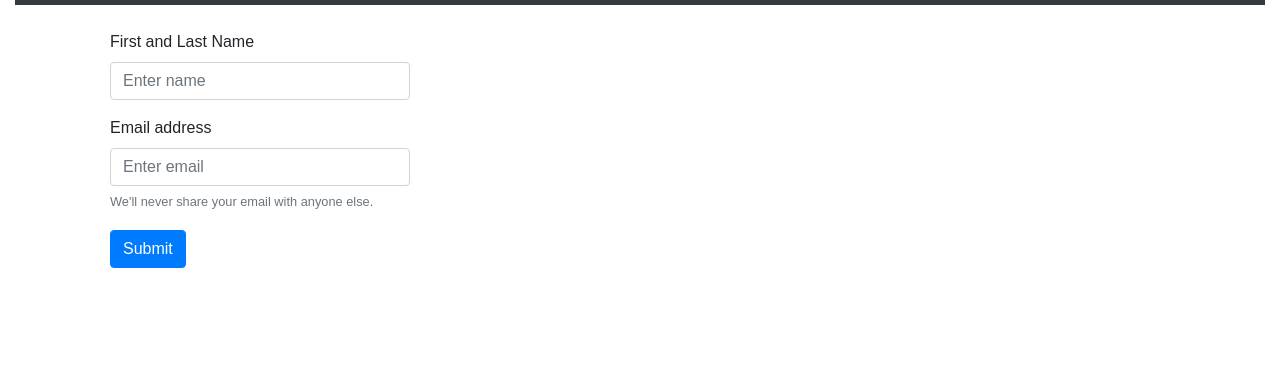
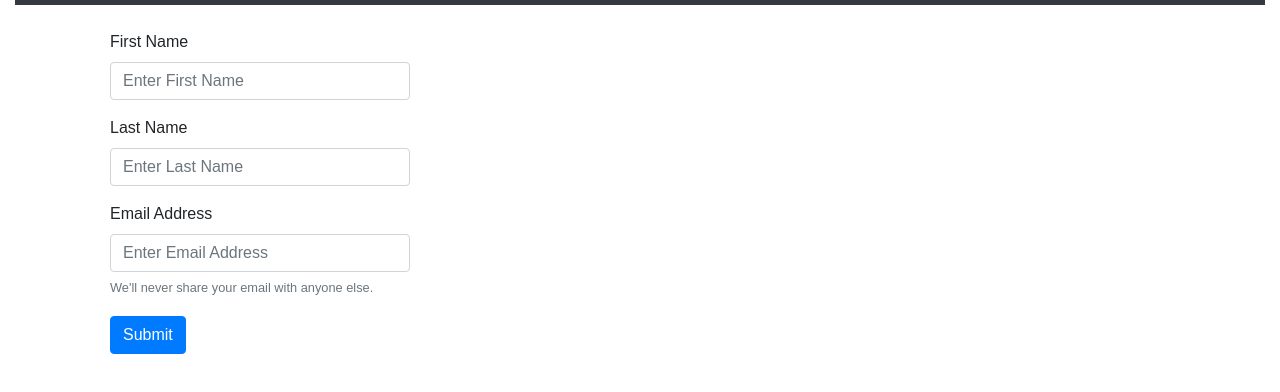
Before and after one commit to tracy80s2003/tracy80s2003.github.io, a plain HTML site: page contact.html in a window 1280 px wide. Shown: the part 120-512 px from the top of the page. Drawn offline with nearby package versions, Linux system fonts and the light colour scheme.

Commit message:
updated contact page

```diff
--- a/contact.html
+++ b/contact.html
@@ -48,12 +48,16 @@
         <div class="col-md-4">
           <div id="form">
             <div class="form-group">
-              <label for="firstLastName">First and Last Name</label>
-              <input type="text" class="form-control" id="firstLastName" aria-describedby="firstLastName" placeholder="Enter name">
+              <label for="firstName">First Name</label>
+              <input type="text" class="form-control" id="firstName" aria-describedby="firstName" placeholder="Enter First Name">
             </div>
             <div class="form-group">
-              <label for="exampleInputEmail1">Email address</label>
-              <input type="email" class="form-control" id="exampleInputEmail1" aria-describedby="exampleInputEmail1" placeholder="Enter email">
+              <label for="lastName">Last Name</label>
+              <input type="text" class="form-control" id="lastName" aria-describedby="lastName" placeholder="Enter Last Name">
+            </div>
+            <div class="form-group">
+              <label for="exampleInputEmail1">Email Address</label>
+              <input type="email" class="form-control" id="exampleInputEmail1" aria-describedby="exampleInputEmail1" placeholder="Enter Email Address">
               <small id="emailHelp" class="form-text text-muted">We'll never share your email with anyone else.</small>
             </div>
             <button type="submit" class="btn btn-primary">Submit</button>
```
